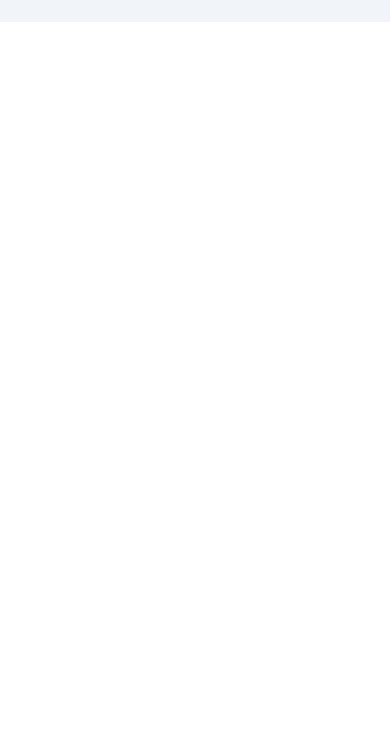
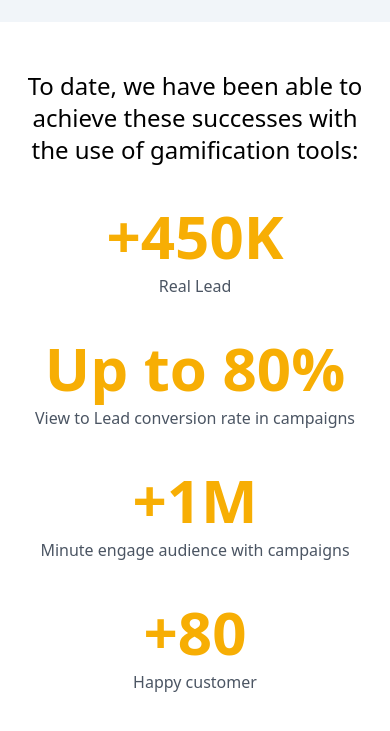
Before and after one commit to MahdiGhorbani98/miki-ad, a React (Create React App) app: page / in a window 390 px wide. Shown: the part 719-1450 px from the top of the page. Before the commit the page ends 844 px from the top, so only its background shows below. Built offline with nearby package versions, Linux system fonts and the light colour scheme.

Commit message:
Responsive achievement component

```diff
--- a/src/App.js
+++ b/src/App.js
@@ -11,8 +11,8 @@ function App() {
     <div>
       <Header />
       <Banner />
-      {/* <Achievements />
-      <WhatDoWeDo />
+      <Achievements />
+      {/*<WhatDoWeDo />
       <Description />
       <Footer /> */}
     </div>
--- a/src/components/Achievements.jsx
+++ b/src/components/Achievements.jsx
@@ -3,12 +3,12 @@ import AchievementItem from "./reusableComponents/AchievementItem";
 
 const Achievements = () => {
   return (
-    <div className=" w-full mt-28 mb-12 flex justify-center items-center flex-col ">
-      <h2 className="text-3xl">
+    <div className=" w-full mt-12 mb-12 sm:mt-28 sm:mb-40 flex justify-center items-center flex-col ">
+      <h2 className="text-2xl lg:text-3xl text-center px-4">
         To date, we have been able to achieve these successes with the use of
         gamification tools:
       </h2>
-      <div className="flex justify-around w-full mt-10">
+      <div className="flex flex-col gap-10 sm:flex-row sm:gap-0 justify-around w-full mt-10">
         <AchievementItem statistics={"+450K"} description={"Real Lead"} />
         <AchievementItem
           statistics={"Up to 80%"}
--- a/src/components/Header.jsx
+++ b/src/components/Header.jsx
@@ -4,7 +4,7 @@ import { HiMenuAlt3 } from "react-icons/hi";
 
 const Header = () => {
   return (
-    <header className="w-full h-20 bg-white shadow-md fixed top-0 flex justify-between items-center">
+    <header className="w-full h-20 bg-white shadow-md fixed top-0 flex justify-between items-center z-10">
       <img className="w-32 h-16 ml-8" src={logo} alt="Logo" />
       <HiMenuAlt3 className="w-10 h-10 m-4 mr-8" />
     </header>
--- a/src/components/reusableComponents/AchievementItem.jsx
+++ b/src/components/reusableComponents/AchievementItem.jsx
@@ -3,8 +3,10 @@ import React from "react";
 const AchievementItem = ({ statistics, description }) => {
   return (
     <div className="flex items-center flex-col">
-      <span className="font-bold text-6xl text-primary mb-2">{statistics}</span>
-      <span className="text-gray-600">{description}</span>
+      <span className="font-bold text-6xl sm:text-4xl lg:text-6xl text-primary mb-2">
+        {statistics}
+      </span>
+      <span className="text-gray-600 px-4 text-center">{description}</span>
     </div>
   );
 };
```
Also changed, not shown: src/components/WhatDoWeDo.jsx (+1 -6 lines).
